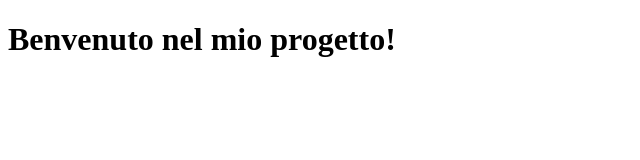
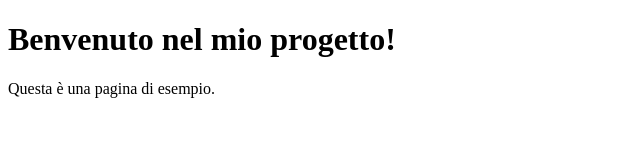
Before and after one commit to larm972111/Progetto-git, a plain HTML site: page index.html in a window 1280 px wide. Shown: the whole page, without its empty margins (0-640 px from the left). Drawn offline with Linux system fonts and the light colour scheme.

Commit message:
aggiunto paragrafo file index.html

```diff
--- a/index.html
+++ b/index.html
@@ -7,5 +7,6 @@
 </head>
 <body>
     <h1>Benvenuto nel mio progetto!</h1>
+    <p>Questa è una pagina di esempio.</p>
 </body>
 </html>
```
